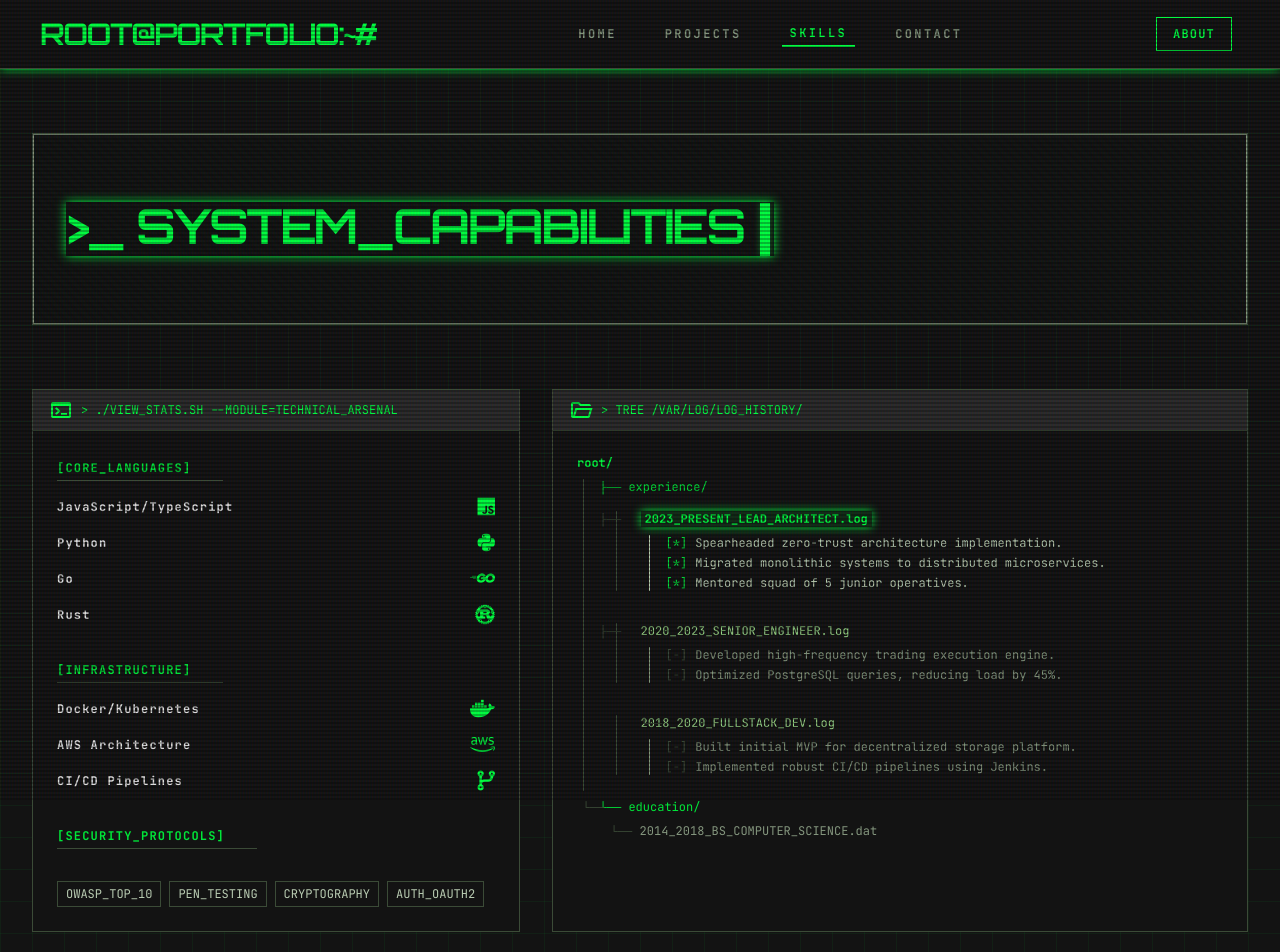
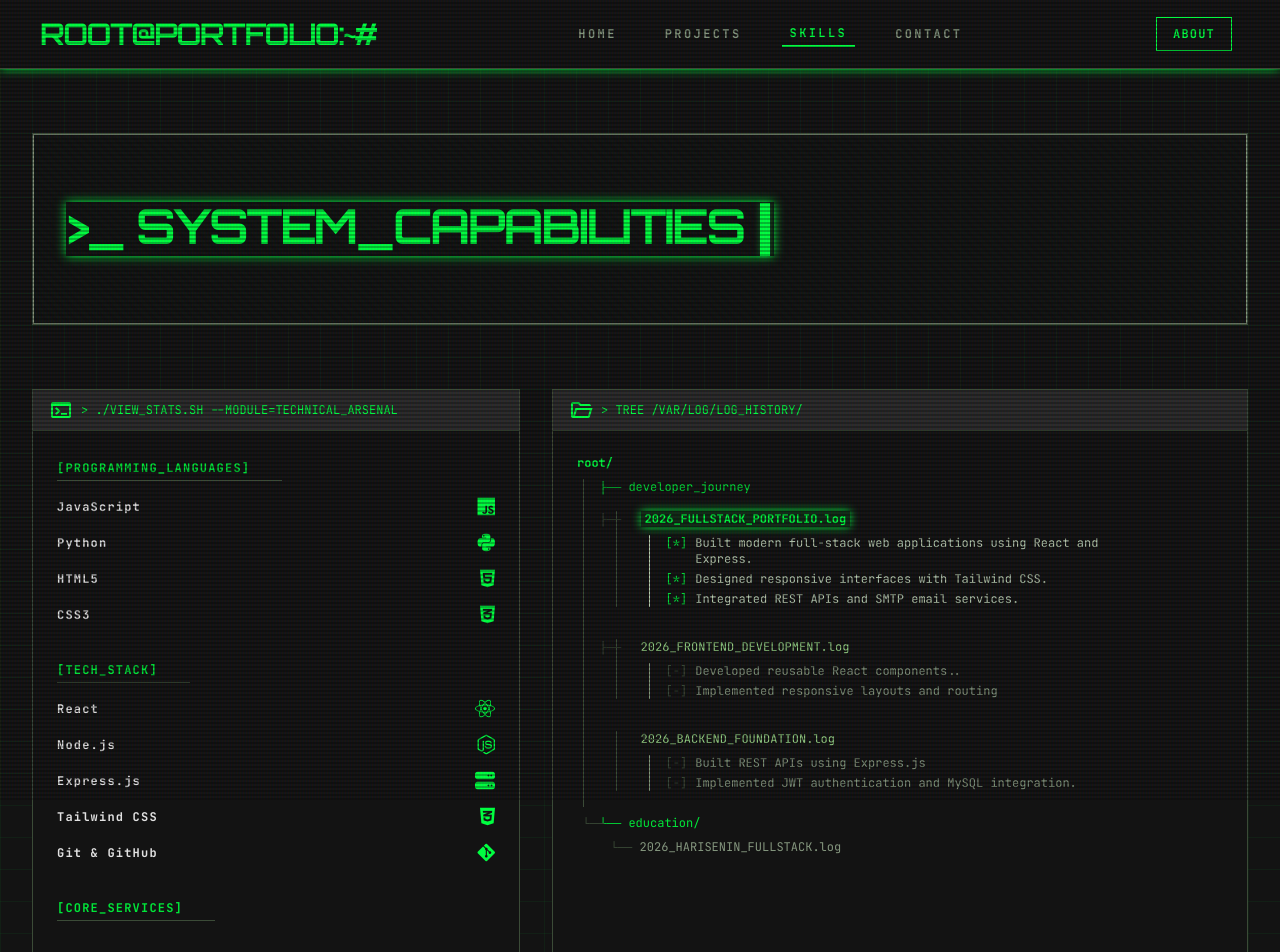
Before and after one commit to Panji-Kusumah/Quantum-Terminal, a React (Vite) app: page /skills in a window 1280 px wide. Shown: the top 952 px of the page. Built offline with nearby package versions, Linux system fonts and the light colour scheme.

Commit message:
my Portofolio

```diff
--- a/src/pages/Skills.jsx
+++ b/src/pages/Skills.jsx
@@ -2,23 +2,25 @@
 import TerminalCursor from "../components/TerminalCursor";
 
 const CORE_LANGUAGES = [
-    { name: "JavaScript/TypeScript", iconClass: "fa-brands fa-js" },
+    { name: "JavaScript", iconClass: "fa-brands fa-js" },
     { name: "Python", iconClass: "fa-brands fa-python" },
-    { name: "Go", iconClass: "fa-brands fa-golang" },
-    { name: "Rust", iconClass: "fa-brands fa-rust" },
+    { name: "HTML5", iconClass: "fa-brands fa-html5" },
+    { name: "CSS3", iconClass: "fa-brands fa-css3-alt" },
 ];
 
 const INFRASTRUCTURE_SKILLS = [
-    { name: "Docker/Kubernetes", iconClass: "fa-brands fa-docker" },
-    { name: "AWS Architecture", iconClass: "fa-brands fa-aws" },
-    { name: "CI/CD Pipelines", iconClass: "fa-solid fa-code-branch" },
+    { name: "React", iconClass: "fa-brands fa-react" },
+    { name: "Node.js", iconClass: "fa-brands fa-node-js" },
+    { name: "Express.js", iconClass: "fa-solid fa-server" },
+    { name: "Tailwind CSS", iconClass: "fa-brands fa-css3-alt" },
+    { name: "Git & GitHub", iconClass: "fa-brands fa-git-alt" },
 ];
 
 const SECURITY_PROTOCOLS = [
-    "OWASP_TOP_10",
-    "PEN_TESTING",
-    "CRYPTOGRAPHY",
-    "AUTH_OAUTH2",
+    "REST_API",
+    "JWT_AUTH",
+    "MYSQL",
+    "NODEMAILER",
 ];
 
 export default function Skills() {
@@ -29,8 +31,9 @@
                 <div
                     className="col-span-1 lg:col-span-12 mb-8 relative border border-outline-variant p-1 h-32 md:h-48"
                     style={{
-                        backgroundImage: "linear-gradient(45deg, rgba(0, 255, 65, 0.05) 25%, transparent 25%, transparent 50%, rgba(0, 255, 65, 0.05) 50%, rgba(0, 255, 65, 0.05) 75%, transparent 75%, transparent)",
-                        backgroundSize: "10px 10px"
+                        backgroundImage:
+                            "linear-gradient(45deg, rgba(0,255,65,.05) 25%, transparent 25%, transparent 50%, rgba(0,255,65,.05) 50%, rgba(0,255,65,.05) 75%, transparent 75%, transparent)",
+                        backgroundSize: "10px 10px",
                     }}
                 >
                     <div className="absolute inset-0 bg-background/80 flex items-center px-4 md:px-8 border border-outline">
@@ -39,49 +42,75 @@
                         </h1>
                     </div>
                 </div>
-                {/* Left Column: TECHNICAL_ARSENAL (Skills) */}
+                {/* Left Column */}
                 <div className="col-span-1 lg:col-span-5 border border-outline-variant bg-surface flex flex-col h-full">
-                    {/* Window Title Bar */}
+                    {/* Window Title */}
                     <div className="bg-surface-container-high border-b border-outline-variant px-4 py-2 flex items-center gap-2">
-                        <span className="material-symbols-outlined text-primary-container text-sm">terminal</span>
-                        <span className="font-jetbrains text-xs text-primary-container uppercase">&gt; ./view_stats.sh --module=TECHNICAL_ARSENAL</span>
+                        <span className="material-symbols-outlined text-primary-container text-sm">
+                            terminal
+                        </span>
+                        <span className="font-jetbrains text-xs text-primary-container uppercase">
+                            &gt; ./view_stats.sh --module=TECHNICAL_ARSENAL
+                        </span>
                     </div>
                     {/* Window Content */}
                     <div className="p-6 flex flex-col gap-8 grow overflow-y-auto">
-                        {/* Skill Category */}
+                        {/* Programming Languages */}
                         <div>
-                            <h2 className="font-jetbrains text-xs font-bold text-surface-tint border-b border-outline-variant pb-1 mb-4 uppercase inline-block pr-8 tracking-widest">[CORE_LANGUAGES]</h2>
+                            <h2 className="font-jetbrains text-xs font-bold text-surface-tint border-b border-outline-variant pb-1 mb-4 uppercase inline-block pr-8 tracking-widest">
+                                [PROGRAMMING_LANGUAGES]
+                            </h2>
                             <ul className="flex flex-col gap-4 font-jetbrains text-xs">
                                 {CORE_LANGUAGES.map((skill) => (
-                                    <li key={skill.name} onMouseEnter={playHoverSound} className="flex justify-between items-center group cursor-crosshair">
+                                    <li
+                                        key={skill.name}
+                                        onMouseEnter={playHoverSound}
+                                        className="flex justify-between items-center group cursor-crosshair"
+                                    >
                                         <span className="text-on-surface group-hover:text-primary-container transition-colors tracking-widest font-bold">
                                             {skill.name}
                                         </span>
-                                        <i className={`${skill.iconClass} text-xl text-primary-container group-hover:drop-shadow-[0_0_12px_rgba(0,255,65,1)] group-hover:animate-pulse transition-all duration-300`}></i>
+                                        <i
+                                            className={`${skill.iconClass} text-xl text-primary-container group-hover:drop-shadow-[0_0_12px_rgba(0,255,65,1)] group-hover:animate-pulse transition-all duration-300`}
+                                        />
                                     </li>
                                 ))}
                             </ul>
                         </div>
-                        {/* Skill Category */}
+                        {/* Tech Stack */}
                         <div>
-                            <h2 className="font-jetbrains text-xs font-bold text-surface-tint border-b border-outline-variant pb-1 mb-4 uppercase inline-block pr-8 tracking-widest">[INFRASTRUCTURE]</h2>
+                            <h2 className="font-jetbrains text-xs font-bold text-surface-tint border-b border-outline-variant pb-1 mb-4 uppercase inline-block pr-8 tracking-widest">
+                                [TECH_STACK]
+                            </h2>
                             <ul className="flex flex-col gap-4 font-jetbrains text-xs">
                                 {INFRASTRUCTURE_SKILLS.map((skill) => (
-                                    <li key={skill.name} onMouseEnter={playHoverSound} className="flex justify-between items-center group cursor-crosshair">
+                                    <li
+                                        key={skill.name}
+                                        onMouseEnter={playHoverSound}
+                                        className="flex justify-between items-center group cursor-crosshair"
+                                    >
                                         <span className="text-on-surface group-hover:text-primary-container transition-colors tracking-widest font-bold">
                                             {skill.name}
                                         </span>
-                                        <i className={`${skill.iconClass} text-xl text-primary-container group-hover:drop-shadow-[0_0_12px_rgba(0,255,65,1)] group-hover:animate-pulse transition-all duration-300`}></i>
+                                        <i
+                                            className={`${skill.iconClass} text-xl text-primary-container group-hover:drop-shadow-[0_0_12px_rgba(0,255,65,1)] group-hover:animate-pulse transition-all duration-300`}
+                                        />
                                     </li>
                                 ))}
                             </ul>
                         </div>
-                        {/* Skill Category */}
+                        {/* Core Services */}
                         <div>
-                            <h2 className="font-jetbrains text-xs font-bold text-surface-tint border-b border-outline-variant pb-1 mb-4 uppercase inline-block pr-8 tracking-widest">[SECURITY_PROTOCOLS]</h2>
+                            <h2 className="font-jetbrains text-xs font-bold text-surface-tint border-b border-outline-variant pb-1 mb-4 uppercase inline-block pr-8 tracking-widest">
+                                [CORE_SERVICES]
+                            </h2>
                             <div className="flex flex-wrap gap-2 mt-4">
                                 {SECURITY_PROTOCOLS.map((protocol) => (
-                                    <span key={protocol} onMouseEnter={playHoverSound} className="border border-outline-variant px-2 py-1 font-jetbrains text-xs text-on-surface-variant hover:border-primary-container hover:text-primary-container transition-colors cursor-crosshair">
+                                    <span
+                                        key={protocol}
+                                        onMouseEnter={playHoverSound}
+                                        className="border border-outline-variant px-2 py-1 font-jetbrains text-xs text-on-surface-variant hover:border-primary-container hover:text-primary-container transition-colors cursor-crosshair"
+                                    >
                                         {protocol}
                                     </span>
                                 ))}
@@ -102,39 +131,39 @@
                             <div className="text-primary-container font-bold mb-2">root/</div>
                             {/* Tree Root Line */}
                             <div className="ml-[0.35rem] border-l border-outline-variant pl-4 relative pb-4">
-                                <div className="text-surface-tint mb-4">├── experience/</div>
+                                <div className="text-surface-tint mb-4">├── developer_journey</div>
                                 {/* Timeline Node 1 (Active/Latest) */}
                                 <div className="ml-4 border-l border-outline-variant pl-6 relative mb-8 group" onMouseEnter={playHoverSound}>
                                     <div className="absolute -left-4.25 top-0 text-outline-variant flex items-center">├──</div>
                                     <div className="text-primary-container font-bold shadow-[0px_0px_10px_#00ff41] inline-block bg-primary-container/10 px-1">
-                                        2023_PRESENT_LEAD_ARCHITECT.log
+                                        2026_FULLSTACK_PORTFOLIO.log
                                     </div>
                                     <div className="mt-2 ml-2 border-l border-surface-variant pl-4 text-on-surface-variant space-y-1 group-hover:border-outline transition-colors whitespace-normal max-w-lg">
-                                        <div className="flex gap-2"><span className="text-surface-tint shrink-0">[*]</span> <span>Spearheaded zero-trust architecture implementation.</span></div>
-                                        <div className="flex gap-2"><span className="text-surface-tint shrink-0">[*]</span> <span>Migrated monolithic systems to distributed microservices.</span></div>
-                                        <div className="flex gap-2"><span className="text-surface-tint shrink-0">[*]</span> <span>Mentored squad of 5 junior operatives.</span></div>
+                                        <div className="flex gap-2"><span className="text-surface-tint shrink-0">[*]</span> <span>Built modern full-stack web applications using React and Express.</span></div>
+                                        <div className="flex gap-2"><span className="text-surface-tint shrink-0">[*]</span> <span>Designed responsive interfaces with Tailwind CSS.</span></div>
+                                        <div className="flex gap-2"><span className="text-surface-tint shrink-0">[*]</span> <span>Integrated REST APIs and SMTP email services.</span></div>
                                     </div>
                                 </div>
                                 {/* Timeline Node 2 */}
                                 <div className="ml-4 border-l border-outline-variant pl-6 relative mb-8 group" onMouseEnter={playHoverSound}>
                                     <div className="absolute -left-4.25 top-0 text-outline-variant flex items-center">├──</div>
                                     <div className="text-secondary hover:text-primary-container transition-colors cursor-crosshair">
-                                        2020_2023_SENIOR_ENGINEER.log
+                                        2026_FRONTEND_DEVELOPMENT.log
                                     </div>
                                     <div className="mt-2 ml-2 border-l border-surface-variant pl-4 text-outline space-y-1 group-hover:border-outline transition-colors whitespace-normal max-w-lg">
-                                        <div className="flex gap-2"><span className="text-outline-variant shrink-0">[-]</span> <span>Developed high-frequency trading execution engine.</span></div>
-                                        <div className="flex gap-2"><span className="text-outline-variant shrink-0">[-]</span> <span>Optimized PostgreSQL queries, reducing load by 45%.</span></div>
+                                        <div className="flex gap-2"><span className="text-outline-variant shrink-0">[-]</span> <span>Developed reusable React components..</span></div>
+                                        <div className="flex gap-2"><span className="text-outline-variant shrink-0">[-]</span> <span>Implemented responsive layouts and routing</span></div>
                                     </div>
                                 </div>
                                 {/* Timeline Node 3 */}
                                 <div className="ml-4 border-l border-outline-variant pl-6 relative group" onMouseEnter={playHoverSound}>
                                     <div className="absolute - top-0 text-outline-variant flex items-center">└──</div>
                                     <div className="text-secondary hover:text-primary-container transition-colors cursor-crosshair">
-                                        2018_2020_FULLSTACK_DEV.log
+                                        2026_BACKEND_FOUNDATION.log
                                     </div>
                                     <div className="mt-2 ml-2 border-l border-surface-variant pl-4 text-outline space-y-1 group-hover:border-outline transition-colors whitespace-normal max-w-lg">
-                                        <div className="flex gap-2"><span className="text-outline-variant shrink-0">[-]</span> <span>Built initial MVP for decentralized storage platform.</span></div>
-                                        <div className="flex gap-2"><span className="text-outline-variant shrink-0">[-]</span> <span>Implemented robust CI/CD pipelines using Jenkins.</span></div>
+                                        <div className="flex gap-2"><span className="text-outline-variant shrink-0">[-]</span> <span>Built REST APIs using Express.js</span></div>
+                                        <div className="flex gap-2"><span className="text-outline-variant shrink-0">[-]</span> <span>Implemented JWT authentication and MySQL integration.</span></div>
                                     </div>
                                 </div>
                             </div>
@@ -144,7 +173,7 @@
                                 <div className="text-surface-tint mb-2">└── education/</div>
                                 <div className="ml-4 pl-6 relative">
                                     <div className="absolute -left-1.25 top-0 text-outline-variant">└──</div>
-                                    <div className="text-outline">2014_2018_BS_COMPUTER_SCIENCE.dat</div>
+                                    <div className="text-outline">2026_HARISENIN_FULLSTACK.log</div>
                                 </div>
                             </div>
                         </div>
```
Also changed, not shown: 1 other file (tests, documents, lock files or other folders).
